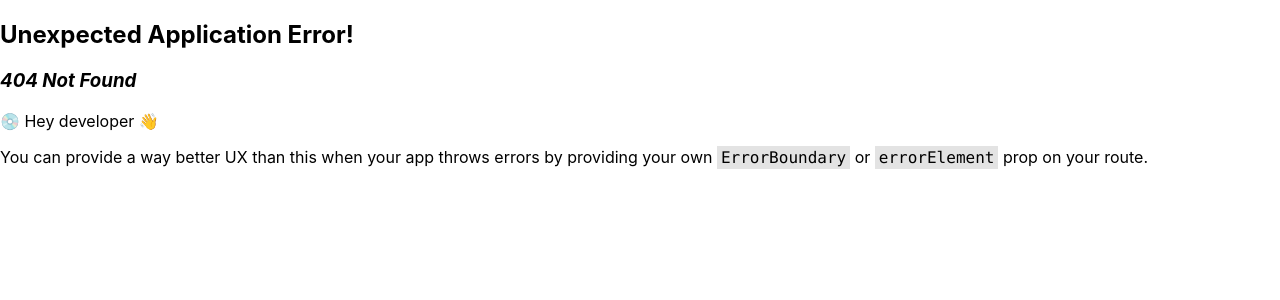
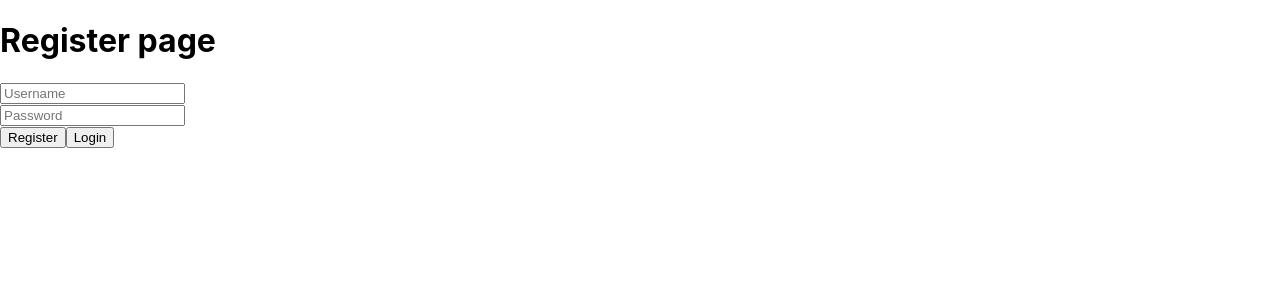
Before and after one commit to DEMVO25/Adventurer-creator, a React (Create React App) app: page /register in a window 1280 px wide. Before the commit this address had no page. Shown: the top 300 px of the page. Built offline with nearby package versions, Linux system fonts and the light colour scheme.

Commit message:
starting to make register page

```diff
--- /dev/null
+++ b/src/login.js
@@ -0,0 +1,24 @@
+function Login() {
+
+    return (
+        <div className="login">
+            <h1>Login page</h1>
+            <div>
+                <input placeholder="Username"></input>
+            </div>
+            <div>
+                <input placeholder="Password"></input>
+            </div>
+            <div>
+                <button>Login</button>
+                <button>Register</button>
+            </div>
+
+        </div>
+
+    );
+
+}
+
+
+export default Login;
--- /dev/null
+++ b/src/register.js
@@ -0,0 +1,24 @@
+function Register() {
+
+    return (
+        <div className="register">
+            <h1>Register page</h1>
+            <div>
+                <input placeholder="Username"></input>
+            </div>
+            <div>
+                <input placeholder="Password"></input>
+            </div>
+            <div>
+                <button>Register</button>
+                <button>Login</button>
+            </div>
+
+        </div>
+
+    );
+
+}
+
+
+export default Register;
```
Also changed, not shown: src/index.js (+7 -1 lines).
